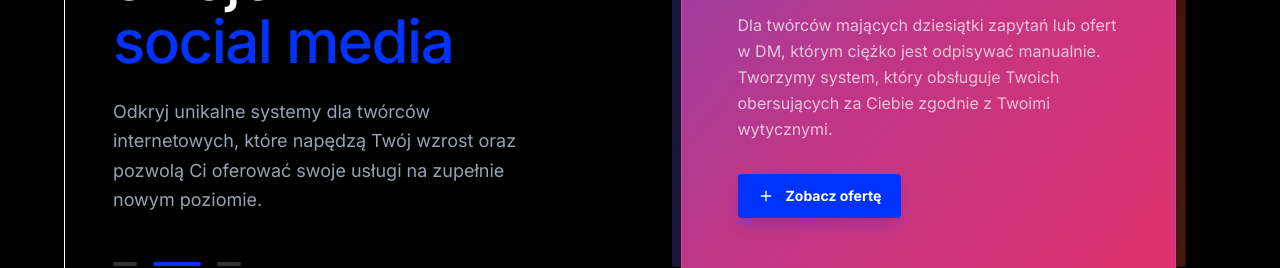
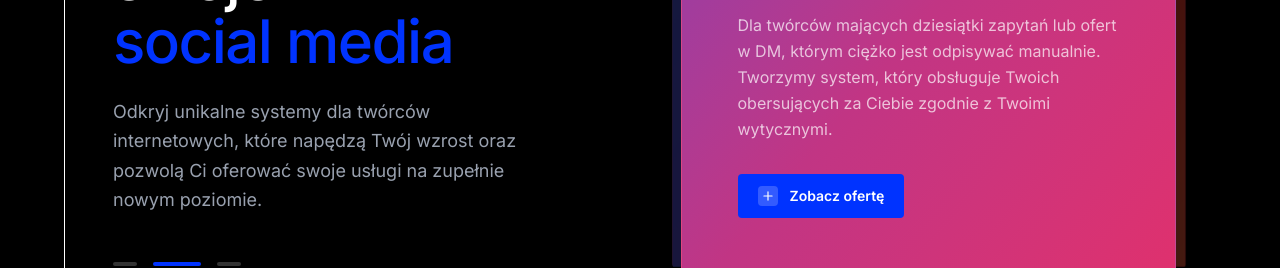
Before and after one commit to szymonr-biznes/szymon-rajski, a Next.js app: page / in a window 1280 px wide. Shown: the part 3180-3448 px from the top of the page. Built offline with nearby package versions, Linux system fonts and the light colour scheme; grey boxes are pictures that could not be loaded; a web font is replaced by a local one.

Commit message:
fix trust engine buttons

```diff
--- a/components/trust-engine.tsx
+++ b/components/trust-engine.tsx
@@ -10,6 +10,7 @@ const STEPS = [
     number: "01",
     label: "Instagram",
     title: "Instagram Profile Growth",
+    path: "/social-media/instagram-growth",
     desc: `Dzięki zaawansowanym algorytmom przygotowujemy specjalny raport
       dla twórców, chcących zwiększyć swoje zasięgi oraz nawiązać zyskowne
       współprace z branżowymi markami.`,
@@ -22,6 +23,7 @@ const STEPS = [
     number: "02",
     label: "Instagram",
     title: "Instagram DM Replier",
+    path: "/social-media/instagram-dm",
     desc: `Dla twórców mających dziesiątki zapytań lub ofert w DM, którym ciężko
       jest odpisywać manualnie. Tworzymy system, który obsługuje Twoich obersujących
       za Ciebie zgodnie z Twoimi wytycznymi.`,
@@ -34,6 +36,7 @@ const STEPS = [
     number: "03",
     label: "TikTok",
     title: "TikTok Partership Agent",
+    path: "/social-media/tiktok-partnership-agent",
     desc: `Dla twórców chcących zarabiać ze współpracy dzięki najlepszym ofertom
       na podstawie analizy aktualnych trendów w internecie.`,
     bgColor: "bg-gradient-to-br from-[#E1306C] via-[#FD1D1D] to-[#F56040]",
@@ -183,11 +186,10 @@ export function TrustEngine() {
                             Wkrótce
                           </div>
                         ) : (
-                          <Link
-                            href="#contact"
-                            className="bg-[#0033FF] hover:bg-[#002BE6] text-white px-5 py-3 rounded-sm text-xs md:text-sm font-bold transition-all inline-flex items-center gap-3 w-fit shadow-lg shadow-[#0033FF]/20"
-                          >
-                            <Plus className="w-4 h-4" />
+                          <Link href={step.path} className="bg-[#0033FF] hover:bg-[#002BE6] text-white px-5 py-3 rounded-sm text-xs md:text-sm font-semibold transition-colors flex items-center gap-3 w-fit">
+                            <div className="w-5 h-5 rounded-[4px] bg-white/20 flex items-center justify-center">
+                              <Plus className="w-3.5 h-3.5" />
+                            </div>
                             Zobacz ofertę
                           </Link>
                         )}
```
